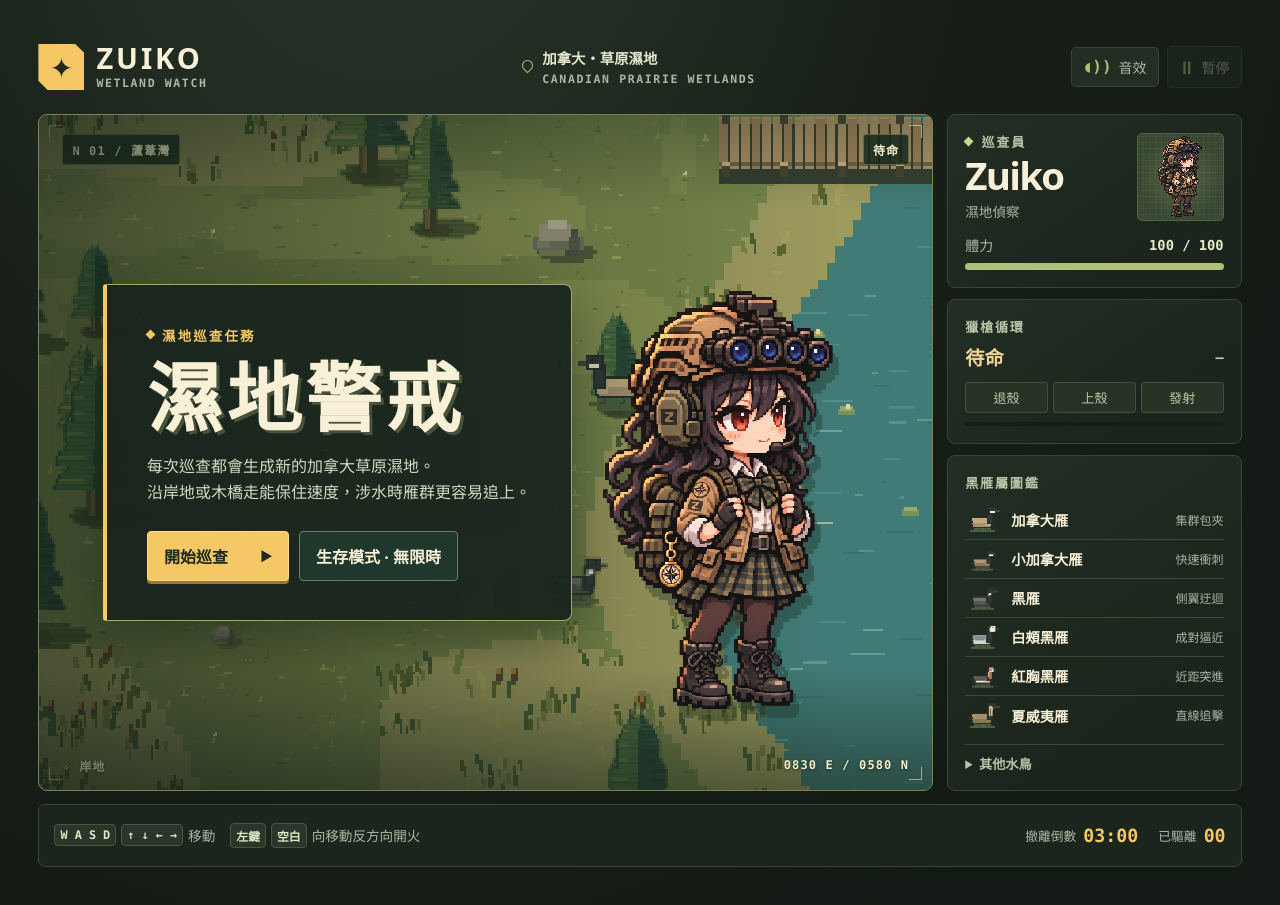
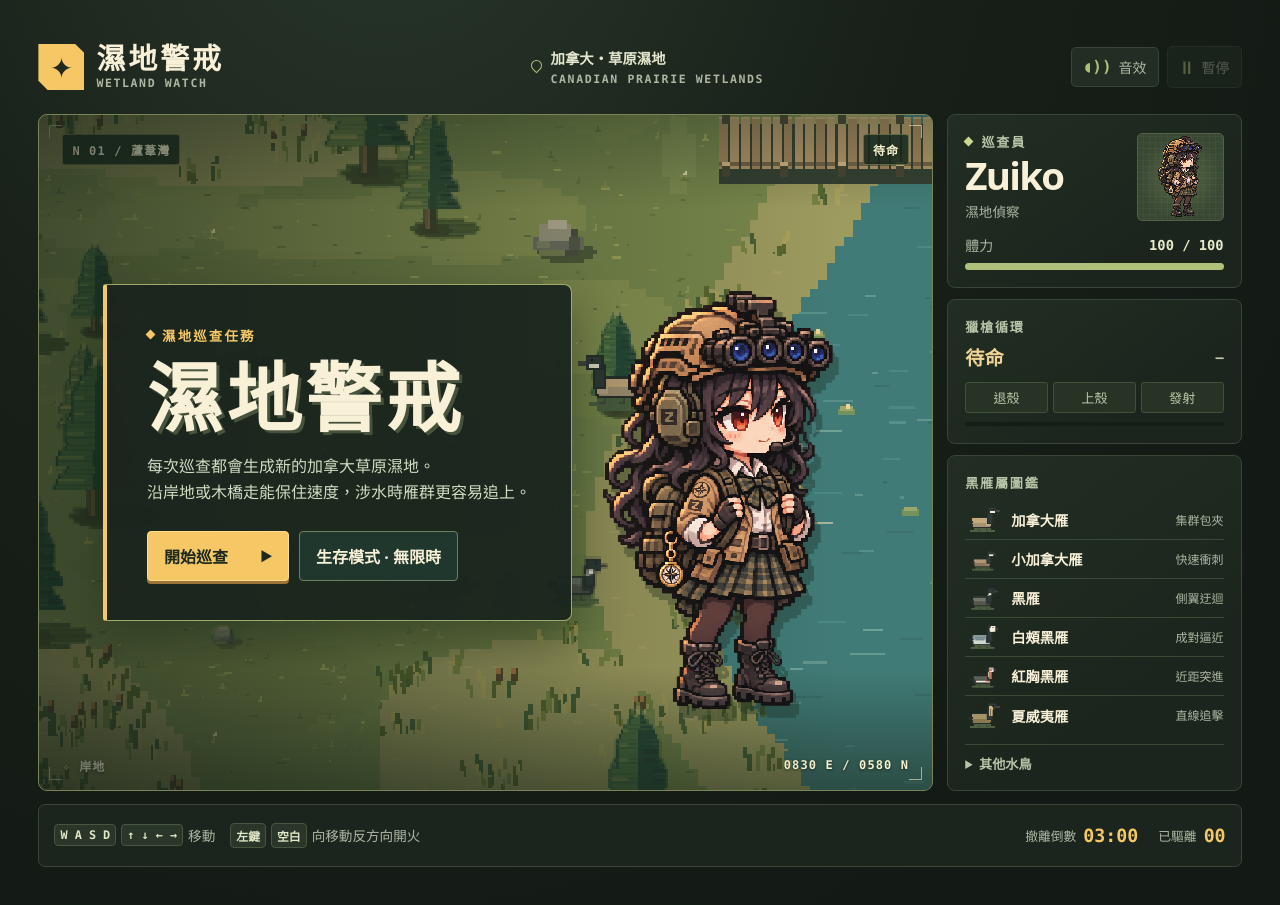
Before and after one commit to Colorzuiko/Wetland_goose, a plain HTML site: page index.html in a window 1280 px wide. Drawn offline with Linux system fonts and the light colour scheme.

Commit message:
Update brand name to 濕地警戒 in index.html

```diff
--- a/index.html
+++ b/index.html
@@ -13,7 +13,7 @@
 <body>
 <main class="console">
   <header class="mast">
-    <div class="brand"><span class="insignia" aria-hidden="true">✦</span><div><strong>ZUIKO</strong><span>WETLAND WATCH</span></div></div>
+    <div class="brand"><span class="insignia" aria-hidden="true">✦</span><div><strong>濕地警戒</strong><span>WETLAND WATCH</span></div></div>
     <div class="location"><span class="pin" aria-hidden="true"></span><span>加拿大・草原濕地 <small>CANADIAN PRAIRIE WETLANDS</small></span></div>
     <div class="tools"><button id="sound" type="button" aria-pressed="true" aria-label="切換音效"><span id="sound-icon" aria-hidden="true">◖))</span><span class="tool-text">音效</span></button><button id="pause" type="button" aria-label="暫停" disabled><span aria-hidden="true">Ⅱ</span><span class="tool-text">暫停</span></button></div>
   </header>
```
